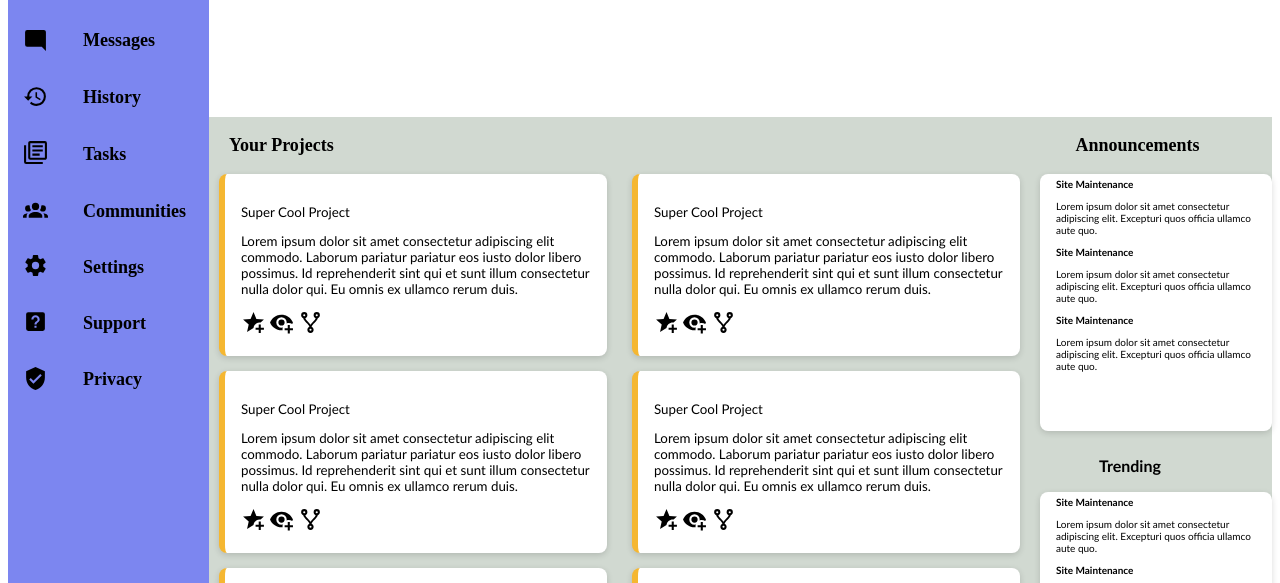
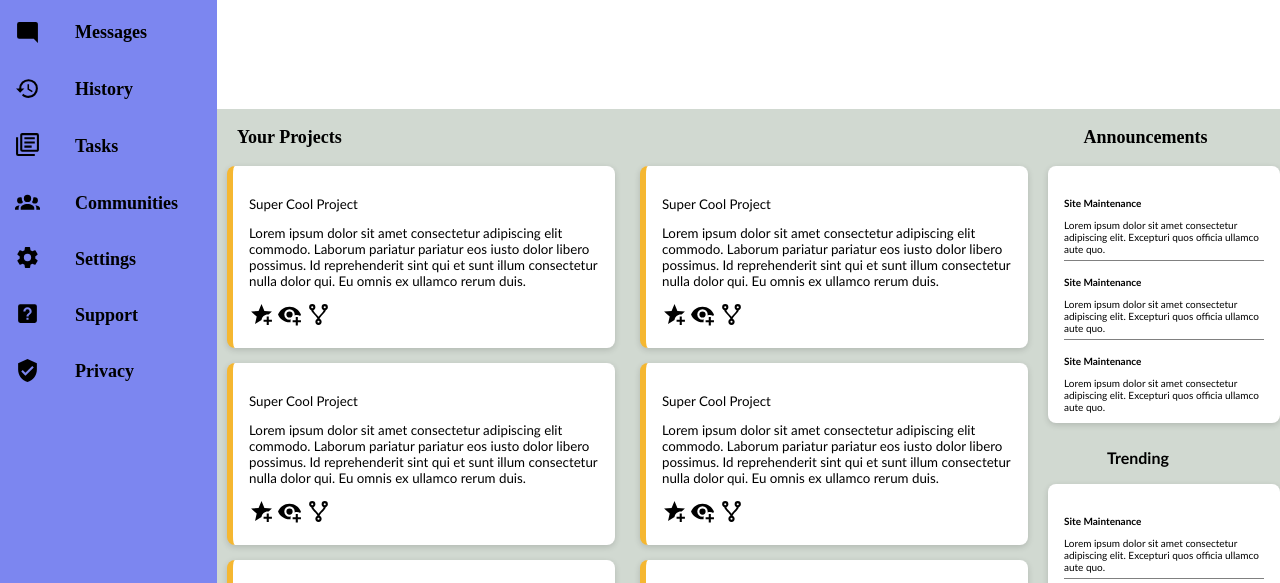
Before and after one commit to charliefenton-png/project-admin-dashboard, a plain HTML site: page index.html in a window 1280 px wide. Shown: the part 194-777 px from the top of the page. Drawn offline with Linux system fonts and the light colour scheme.

Commit message:
finished first draft

```diff
--- a/index.html
+++ b/index.html
@@ -134,10 +134,12 @@
       <p class="cardPara">Lorem ipsum dolor sit amet consectetur adipiscing elit.
         Excepturi quos officia ullamco aute quo.
       </p>
+      <div class="line"></div>
       <p class="cardHeader">Site Maintenance</p>
       <p class="cardPara">Lorem ipsum dolor sit amet consectetur adipiscing elit.
         Excepturi quos officia ullamco aute quo.
       </p>
+      <div class="line"></div>
       <p class="cardHeader">Site Maintenance</p>
       <p class="cardPara">Lorem ipsum dolor sit amet consectetur adipiscing elit.
         Excepturi quos officia ullamco aute quo.
@@ -149,10 +151,12 @@
       <p class="cardPara">Lorem ipsum dolor sit amet consectetur adipiscing elit.
         Excepturi quos officia ullamco aute quo.
       </p>
+      <div class="line"></div>
       <p class="cardHeader">Site Maintenance</p>
       <p class="cardPara">Lorem ipsum dolor sit amet consectetur adipiscing elit.
         Excepturi quos officia ullamco aute quo.
       </p>
+      <div class="line"></div>
       <p class="cardHeader">Site Maintenance</p>
       <p class="cardPara">Lorem ipsum dolor sit amet consectetur adipiscing elit.
         Excepturi quos officia ullamco aute quo.
--- a/styles.css
+++ b/styles.css
@@ -1,11 +1,14 @@
 html {
   font-family: 'Trebuchet MS', 'Lucida Sans Unicode', 'Lucida Grande', 'Lucida Sans', Arial, sans-serif;
+border: 0px;
 }
 
+body {
+  margin: 0;
+}
 
 .container {
-  max-height: fit-content;
-  max-width: fit-content;
+  min-height: 100vh;
   display: grid;
   grid-template-columns: 1fr 4fr;
   grid-template-rows: 1fr 3fr;
@@ -15,6 +18,8 @@ html {
 .sidebar {
     grid-row: 1 / 3;
     background-color: rgb(124, 134, 240);
+    margin-top: 0px;
+    margin-left: 0px;
 }
 
 
@@ -236,8 +241,16 @@ button {
 
 .cardHeader, .cardPara {
   position: relative;
-  bottom: 22px;
+  top: 5px;
 }
+
+
+.line {
+  height: 0;
+  border-top: 1px solid grey;
+  width: 200px;
+}
+
 
 .trend {
   position: relative;
```
